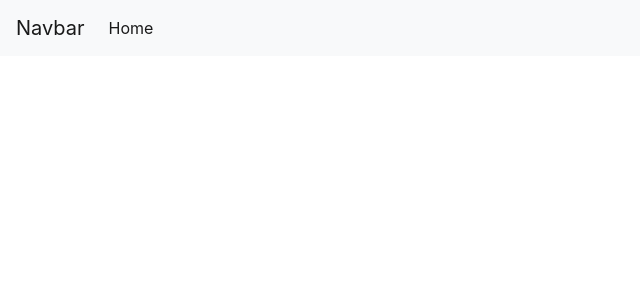
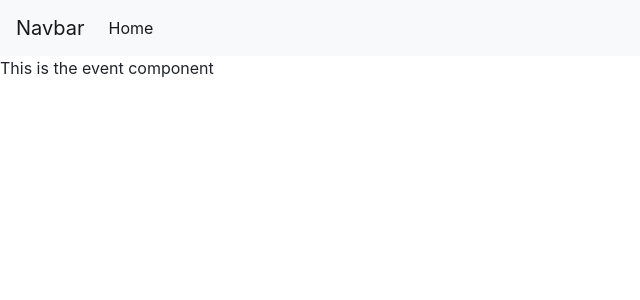
Before and after one commit to Light-J/Eventzoom, a React (Create React App) app in the folder react/: page /event in a window 1280 px wide. Shown: the top 300 px of the page, without its empty margins (0-640 px from the left). Built offline with nearby package versions, Linux system fonts and the light colour scheme.

Commit message:
Add event path to route

```diff
--- a/react/src/containers/App.js
+++ b/react/src/containers/App.js
@@ -3,6 +3,7 @@ import { Route } from 'react-router-dom';
 import { connect } from 'react-redux';
 import PropTypes from 'prop-types';
 import NavBar from '../components/NavBar';
+import Event from '../components/Event';
 
 class App extends Component {
 	static propTypes = {
@@ -14,6 +15,9 @@ class App extends Component {
 		<Route exact path="/" >
 				Hello World! { this.isLoggedIn ? 'yes' : 'no'}
 		</Route>
+		<Route exact path="/event" >
+			<Event />
+		</Route>
 	</div>
 }
 
```
